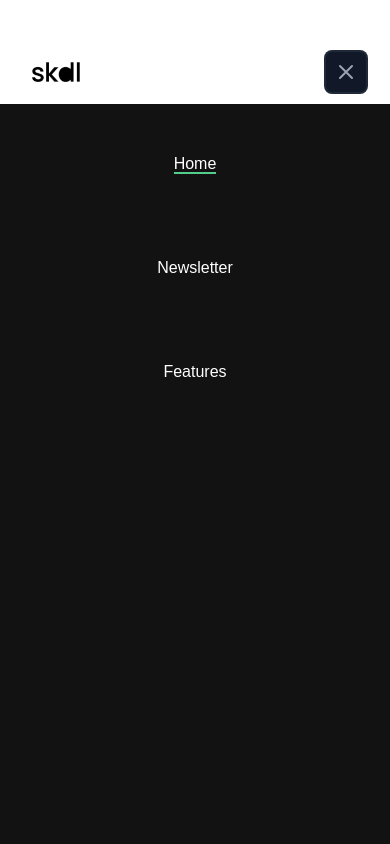
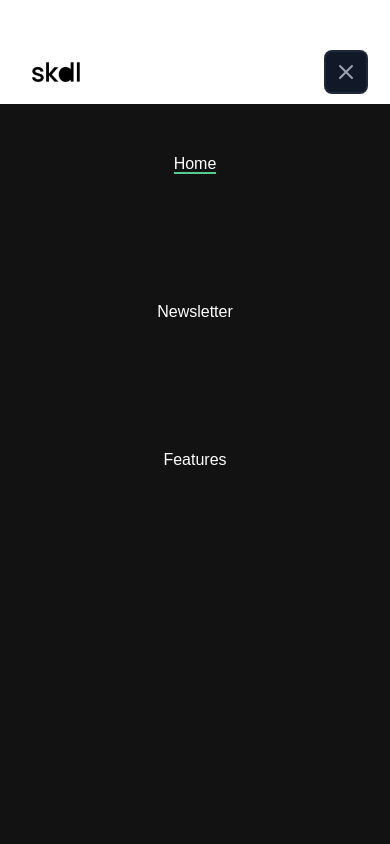
Before and after one commit to ForJessicaSake/Skdll-Landing-Page, a React (Create React App) app: page / in a window 390 px wide. Both pictures are taken after a click on the button "Open main menu". Shown: the top 844 px of the page. Built offline with nearby package versions, Linux system fonts and the light colour scheme.

Commit message:
feat: added Navbar functionality

```diff
--- a/src/Components/Nav.js
+++ b/src/Components/Nav.js
@@ -95,9 +95,9 @@ function Nav() {
                 ref={ref}
                 className="px-2 pt-2 pb-3 space-y-1 sm:px-3 bg-black h-screen text-white"
               >
-                <ul className="nav-links flex flex-col items-center justify-center gap-20 mt-10 font-medium ">
+                <ul className="nav-links flex flex-col items-center justify-between h-80 mt-10 font-medium ">
                   <li>
-                    <a href="/" className="border-b-2 border-green">
+                    <a href="/" className="border-b-2 border-green ">
                       Home
                     </a>
                   </li>
```
